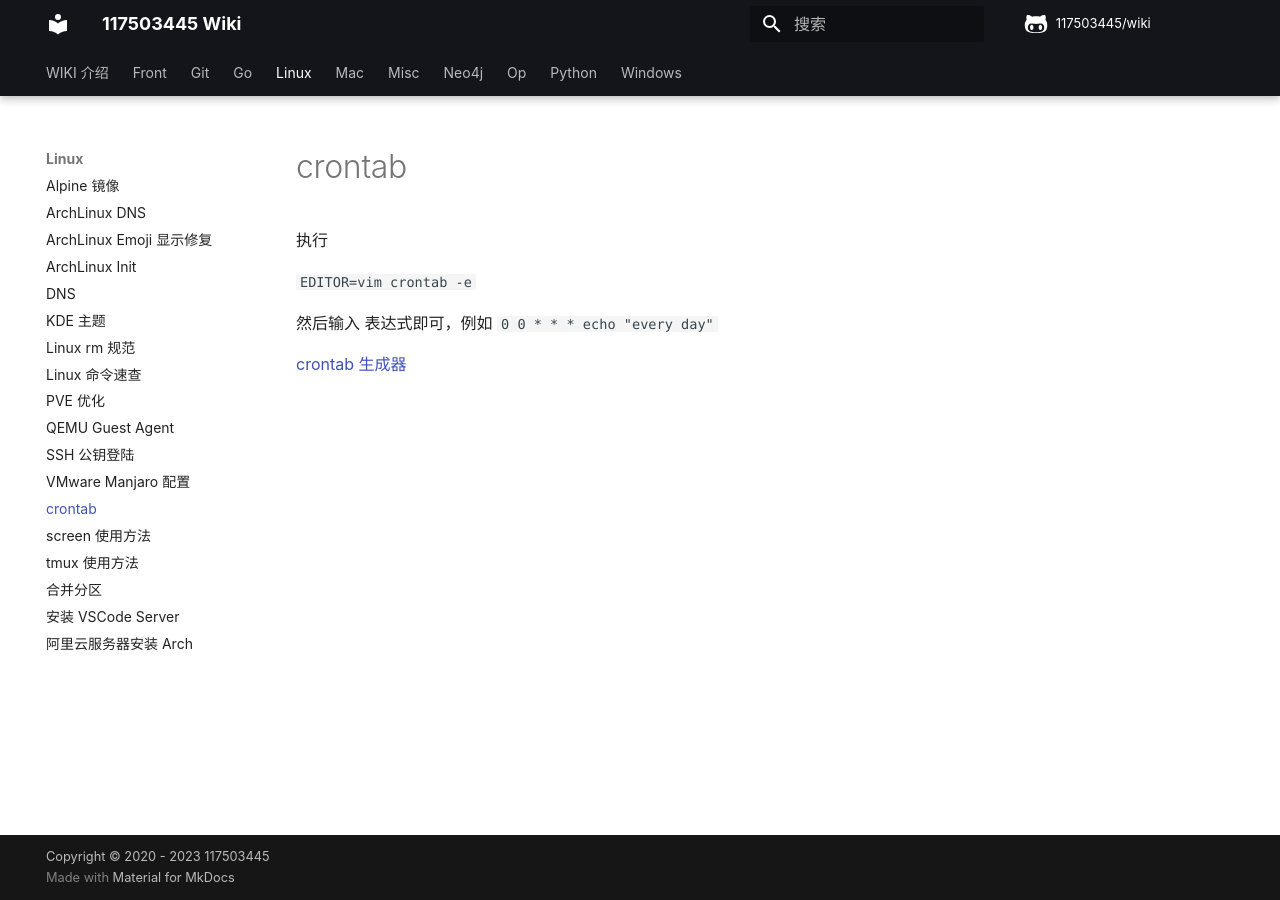
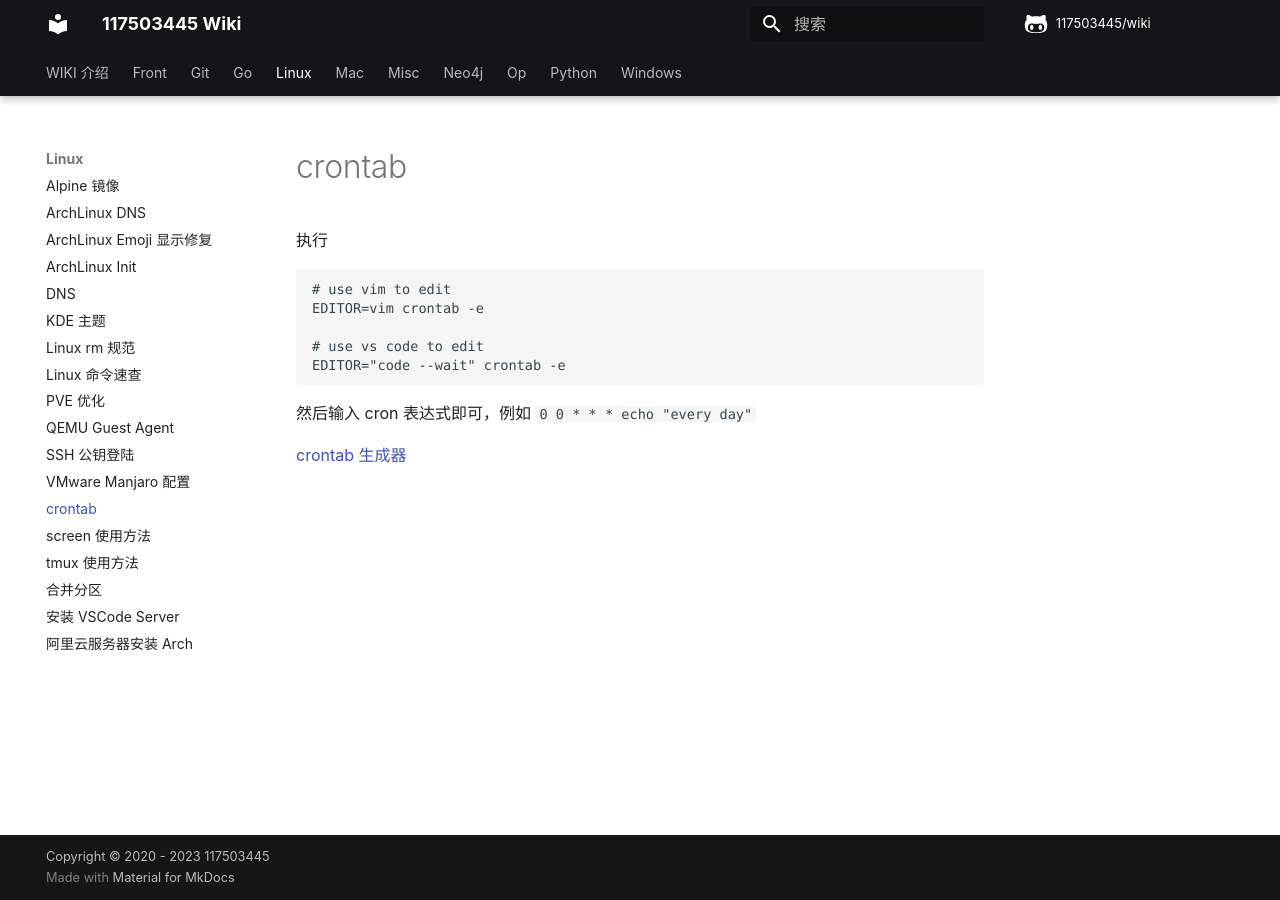
Before and after one commit to 117503445/wiki, an MkDocs documentation site: the page built from docs/linux/crontab.md, in a window 1280 px wide. Built offline with MkDocs 1.6.1 and Material for MkDocs 9.7.7, drawn with Linux system fonts in a browser that asks for light colours; some web fonts are replaced; comment, search, counter and statistics services are not loaded.

Commit message:
crontab
Signed-off-by: 117503445 <t117503445@gmail.com>

````diff
--- a/docs/linux/crontab.md
+++ b/docs/linux/crontab.md
@@ -2,8 +2,14 @@
 
 执行
 
-`EDITOR=vim crontab -e`
+```sh
+# use vim to edit
+EDITOR=vim crontab -e
 
-然后输入 表达式即可，例如 `0 0 * * * echo "every day"`
+# use vs code to edit
+EDITOR="code --wait" crontab -e
+```
+
+然后输入 cron 表达式即可，例如 `0 0 * * * echo "every day"`
 
 [crontab 生成器](https://crontab.guru/)
````
